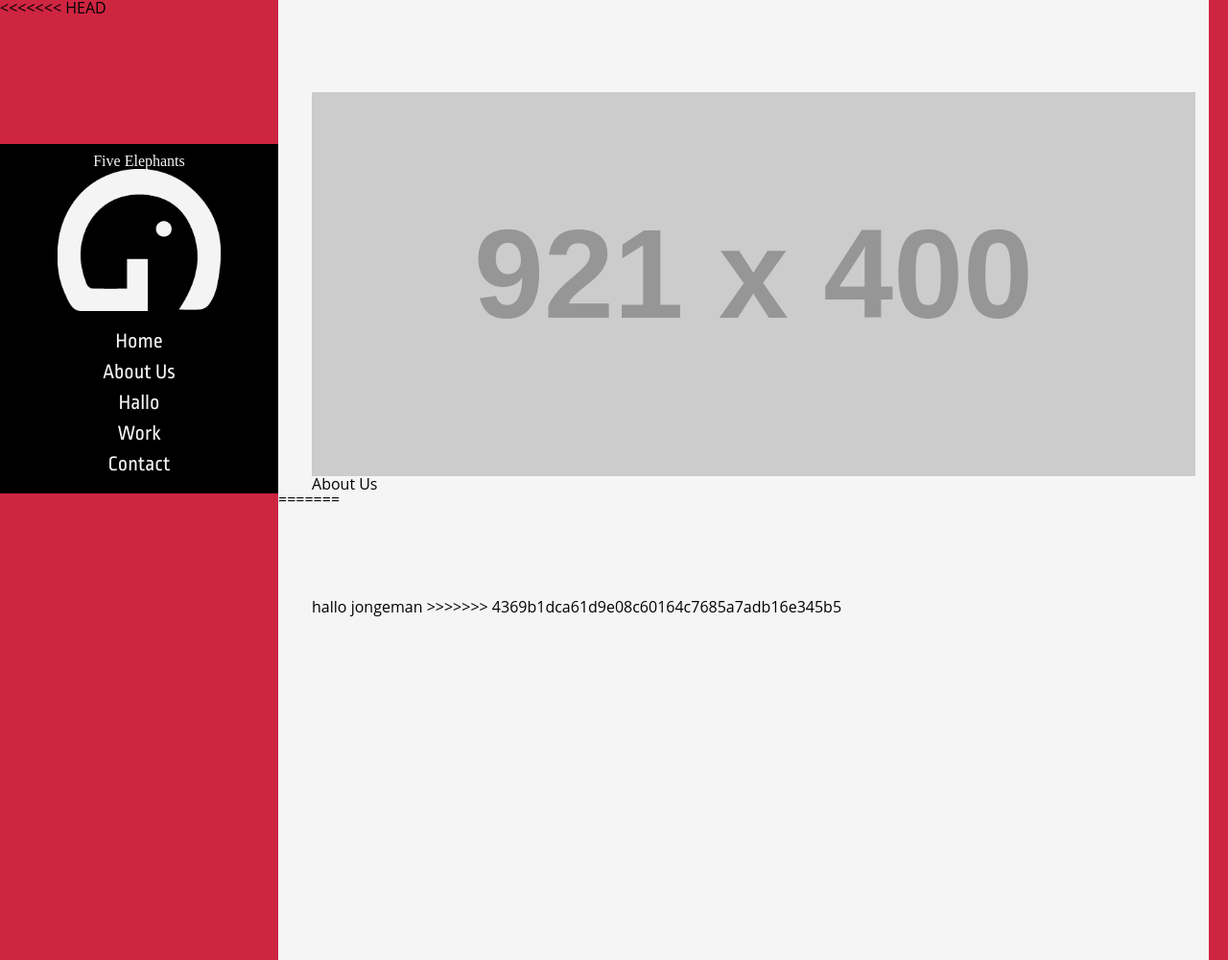
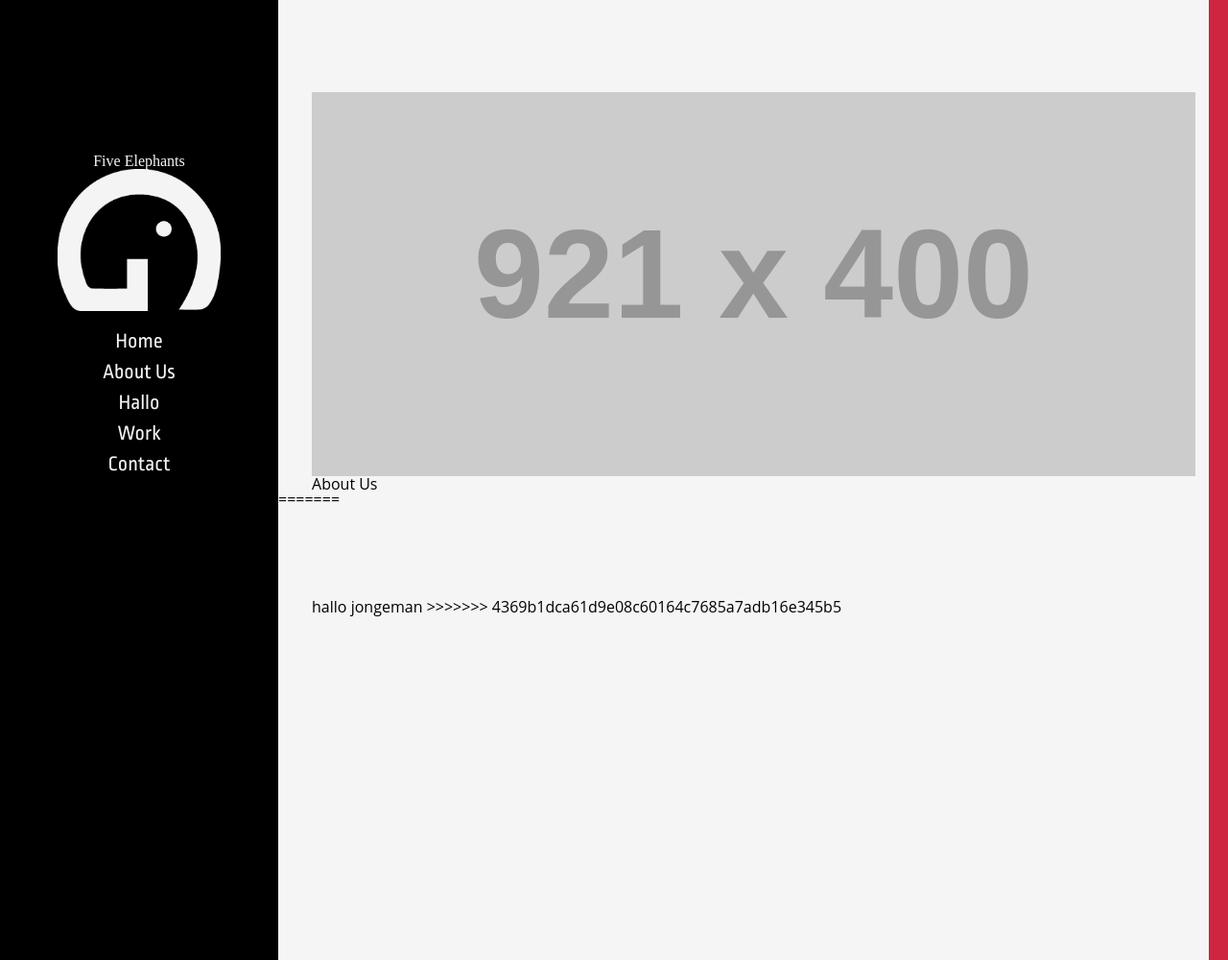
Before and after one commit to sneakyvince/PPM22, a PHP site: page /jan/index.php in a window 1280 px wide. Shown: the whole page at 96% size. Run offline with PHP 8.4, Linux system fonts and the light colour scheme; grey boxes labelled with a size stand in for pictures from a placeholder-image service; some libraries are stand-ins or nearby versions.

Commit message:
zwart
zwart

```diff
--- a/jan/css/style.css
+++ b/jan/css/style.css
@@ -3,7 +3,7 @@
 body{
 	margin: 0;
 	font-family: 'Open Sans';
-	background-color: #ce2541;
+	background-color: #000;
 }
 .menu{
 	background-color: #000;
```
